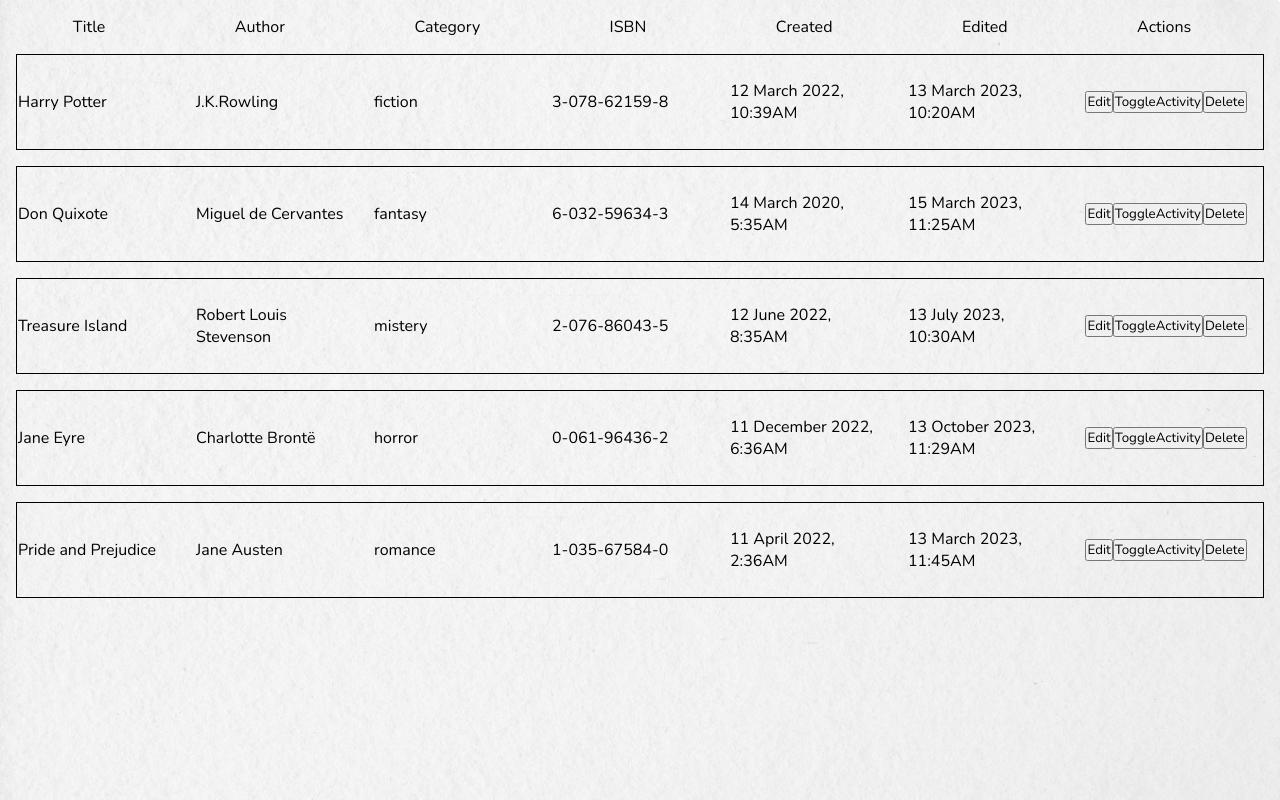
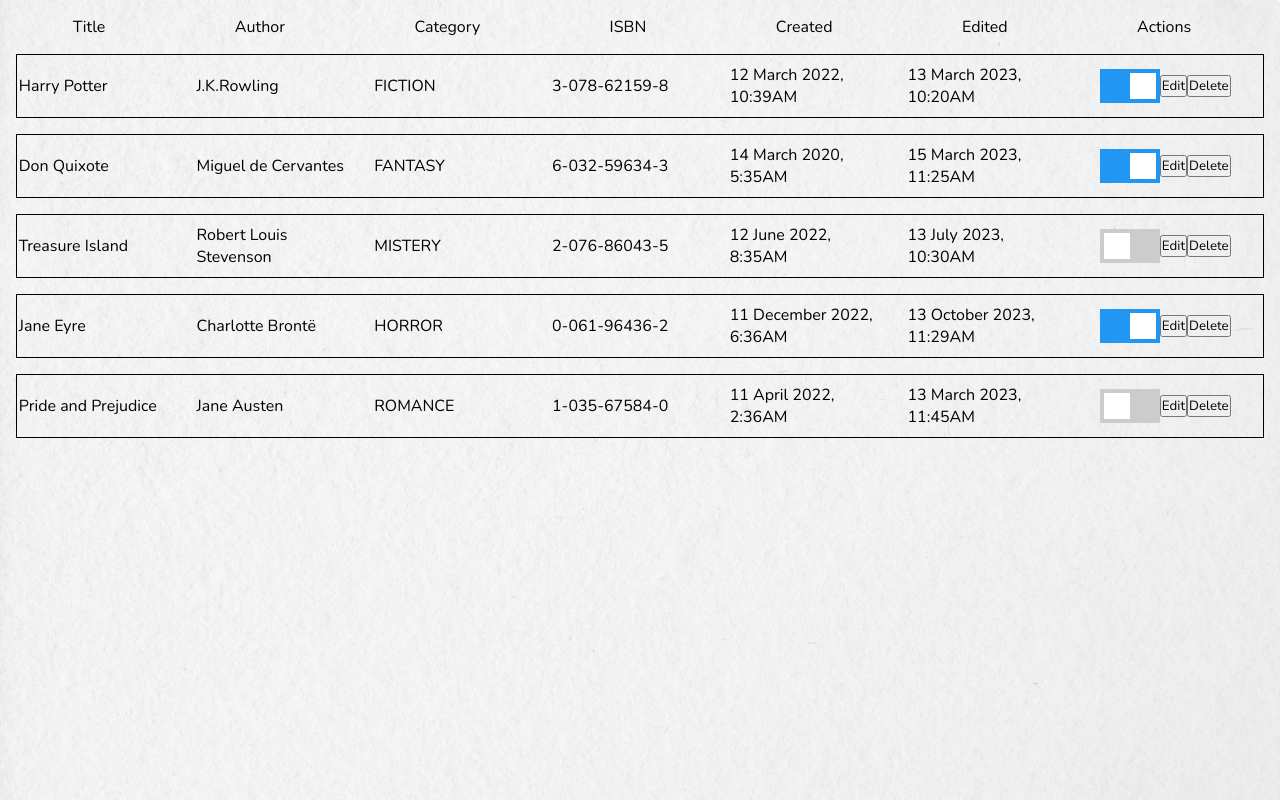
Before and after one commit to yurii-tsymbala/Book-List, an Angular app: page / in a window 1280 px wide. Built offline with nearby package versions, Linux system fonts and the light colour scheme; data requests are answered from the project's data file.

Commit message:
Configure actions with books

```diff
--- a/db.json
+++ b/db.json
@@ -8,7 +8,7 @@
             "isbn": "3-078-62159-8",
             "createdAt": "12 March 2022, 10:39AM",
             "editedAt": "13 March 2023, 10:20AM",
-            "isActive": "true"
+            "isActive": true
         },
         {
             "id": 1,
@@ -18,7 +18,7 @@
             "isbn": "6-032-59634-3",
             "createdAt": "14 March 2020, 5:35AM",
             "editedAt": "15 March 2023, 11:25AM",
-            "isActive": "true"
+            "isActive": true
         },
         {
             "id": 2,
@@ -28,7 +28,7 @@
             "isbn": "2-076-86043-5",
             "createdAt": "12 June 2022, 8:35AM",
             "editedAt": "13 July 2023, 10:30AM",
-            "isActive": "true"
+            "isActive": false
         },
         {
             "id": 3,
@@ -38,7 +38,7 @@
             "isbn": "0-061-96436-2",
             "createdAt": "11 December 2022, 6:36AM",
             "editedAt": "13 October 2023, 11:29AM",
-            "isActive": "true"
+            "isActive": true
         },
         {
             "id": 4,
@@ -48,7 +48,7 @@
             "isbn": "1-035-67584-0",
             "createdAt": "11 April 2022, 2:36AM",
             "editedAt": "13 March 2023, 11:45AM",
-            "isActive": "true"
+            "isActive": false
         }
     ]
 }
--- a/src/app/app.module.ts
+++ b/src/app/app.module.ts
@@ -7,6 +7,7 @@ import { AppComponent } from './components/app/app.component';
 import { DashboardComponent } from './components/dashboard/dashboard.component';
 import { AddBookComponent } from './components/add-book/add-book.component';
 import { BookComponent } from './components/book/book.component';
+import { FormsModule } from '@angular/forms';
 
 @NgModule({
   declarations: [
@@ -18,7 +19,8 @@ import { BookComponent } from './components/book/book.component';
   imports: [
     BrowserModule,
     AppRoutingModule,
-    HttpClientModule
+    HttpClientModule,
+    FormsModule,
   ],
   providers: [],
   bootstrap: [AppComponent]
--- a/src/app/components/book/book.component.html
+++ b/src/app/components/book/book.component.html
@@ -1,11 +1,14 @@
 <div class="alignment">{{ book.title }}</div>
 <div class="alignment">{{ book.author }}</div>
-<div class="alignment">{{ book.category }}</div>
+<div class="alignment">{{ book.category.toUpperCase() }}</div>
 <div class="alignment">{{ book.isbn }}</div>
 <div class="alignment">{{ book.createdAt }}</div>
 <div class="alignment">{{ book.editedAt }}</div>
 <div class="alignment buttonWrapper">
+  <label class="switch">
+    <input type="checkbox" [checked]="book.isActive" (change)="toggleStatusAction()">
+    <span class="slider"></span>
+  </label>
   <button (click)="editAction()">Edit</button>
-  <button (click)="toggleStatusAction()">ToggleActivity</button>
   <button (click)="deleteAction()">Delete</button>
 </div>
--- a/src/app/components/book/book.component.scss
+++ b/src/app/components/book/book.component.scss
@@ -2,20 +2,73 @@
   display: flex;
   flex-direction: row;
   align-items: center;
-  justify-content: space-around;
+  justify-content: space-evenly;
   width: 100%;
-  height: 6rem;
+  height: 4rem;
   border: 1px solid black;
   margin-top: 1rem;
 }
 
 .alignment {
-    margin-right: 1rem;
-    width: calc(100vh / 5);
+  margin-right: 1rem;
+  width: calc(100vh / 5);
 }
 
 .buttonWrapper {
-    display: flex;
-    align-items: center;
-    justify-content: center;
+  display: flex;
+  align-items: center;
+  justify-content: center;
 }
+
+.switch {
+  position: relative;
+  display: inline-block;
+  width: 60px;
+  height: 34px;
+}
+
+/* Hide default HTML checkbox */
+.switch input {
+  opacity: 0;
+  width: 0;
+  height: 0;
+}
+
+/* The slider */
+.slider {
+  position: absolute;
+  cursor: pointer;
+  top: 0;
+  left: 0;
+  right: 0;
+  bottom: 0;
+  background-color: #ccc;
+  -webkit-transition: .4s;
+  transition: .4s;
+}
+
+.slider:before {
+  position: absolute;
+  content: "";
+  height: 26px;
+  width: 26px;
+  left: 4px;
+  bottom: 4px;
+  background-color: white;
+  -webkit-transition: .4s;
+  transition: .4s;
+}
+
+input:checked + .slider {
+  background-color: #2196F3;
+}
+
+input:focus + .slider {
+  box-shadow: 0 0 1px #2196F3;
+}
+
+input:checked + .slider:before {
+  -webkit-transform: translateX(26px);
+  -ms-transform: translateX(26px);
+  transform: translateX(26px);
+}
--- a/src/app/components/book/book.component.ts
+++ b/src/app/components/book/book.component.ts
@@ -9,7 +9,7 @@ import { Book } from 'src/app/shared/classes/Book';
 export class BookComponent {
   @Input() book!: Book;
   @Output() editBook = new EventEmitter<Number>();
-  @Output() toggleStatusBook = new EventEmitter<Number>();
+  @Output() toggleBook = new EventEmitter<Book>();
   @Output() deleteBook = new EventEmitter<Number>();
 
   editAction(): void {
@@ -17,7 +17,8 @@ export class BookComponent {
   }
 
   toggleStatusAction(): void {
-    this.toggleStatusBook.emit(this.book.id);
+    this.book.isActive = !this.book.isActive;
+    this.toggleBook.emit(this.book);
   }
 
   deleteAction(): void {
--- a/src/app/components/dashboard/dashboard.component.html
+++ b/src/app/components/dashboard/dashboard.component.html
@@ -11,6 +11,6 @@
   *ngFor="let book of books$ | async"
   [book]="book"
   (editBook)="editAction()"
-  (toggleStatusBook)="toggleStatusAction()"
+  (toggleBook)="toggleAction($event)"
   (deleteBook)="deleteAction()"
 ></book>
--- a/src/app/components/dashboard/dashboard.component.ts
+++ b/src/app/components/dashboard/dashboard.component.ts
@@ -1,5 +1,5 @@
 import { Component, OnInit } from '@angular/core';
-import { Observable } from 'rxjs';
+import { Observable, take } from 'rxjs';
 import { Book } from 'src/app/shared/classes/Book';
 import { BookService } from 'src/app/shared/services/book.service';
 
@@ -25,8 +25,8 @@ export class DashboardComponent implements OnInit {
 
   }
 
-  toggleStatusAction() {
-
+  toggleAction(book: Book) {
+    this.bookService.updateBookById(book).pipe(take(1)).subscribe();
   }
 
   deleteAction() {
--- a/src/app/shared/services/book.service.ts
+++ b/src/app/shared/services/book.service.ts
@@ -21,9 +21,21 @@ export class BookService {
     );
   }
 
-  addBook(data: Book): Observable<Book[]> {
+  addBook(book: Book): Observable<Book[]> {
     return this.http
-      .post<Book[]>(this.apiURL, data)
+      .post<Book[]>(this.apiURL, book)
+      .pipe(switchMap(() => this.getBooks()));
+  }
+
+  updateBookById(book: Book): Observable<Book[]> {
+    return this.http
+      .post<Book[]>(this.apiURL, book)
+      .pipe(switchMap(() => this.getBooks()));
+  }
+
+  deleteBookById(book: Book): Observable<Book[]> {
+    return this.http
+      .delete<Book[]>(`${this.apiURL}/${book.id}`)
       .pipe(switchMap(() => this.getBooks()));
   }
 
```
Also changed, not shown: src/app/shared/classes/Category.ts (+5 -5 lines).
